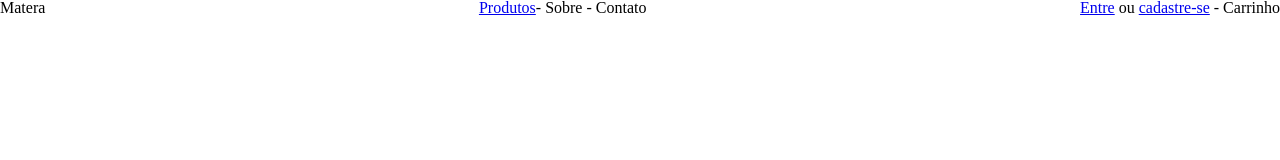
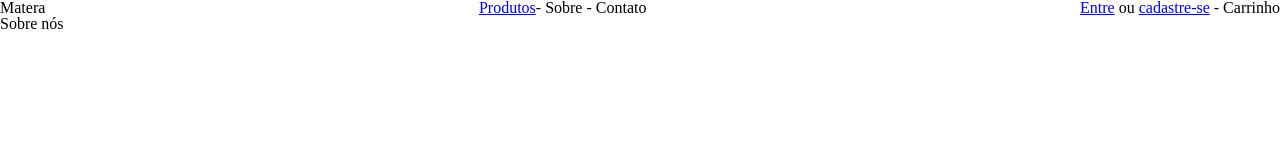
Before and after one commit to lcfernandez/driven-projeto15-matera-front, a React (Create React App) app: page /sobre-nos in a window 1280 px wide. Shown: the top 160 px of the page. Built offline with nearby package versions, Linux system fonts and the light colour scheme.

Commit message:
feat: create about us page

```diff
--- a/src/App.js
+++ b/src/App.js
@@ -8,6 +8,7 @@ import TokenContext from "./contexts/TokenContext";
 import UsernameContext from "./contexts/UsernameContext";
 
 import HomePage from "./pages/HomePage";
+import AboutUsPage from "./pages/AboutUsPage";
 import SignInPage from "./pages/SignInPage";
 import SignUpPage from "./pages/SignUpPage";
 import AccountPage from "./pages/AccountPage";
@@ -56,6 +57,7 @@ function App() {
 
                     <Routes>
                         <Route path="/" element={<HomePage />} />
+                        <Route path="/sobre-nos" element={<AboutUsPage />} />
                         <Route path="/cadastro" element={<SignUpPage />} />
                         <Route path="/login" element={<SignInPage />} />
                         <Route path="/conta" element={<AccountPage />} />
--- /dev/null
+++ b/src/pages/AboutUsPage.js
@@ -0,0 +1,5 @@
+const AboutUsPage = () => {
+    return <>Sobre nós</>
+};
+
+export default AboutUsPage;
```
